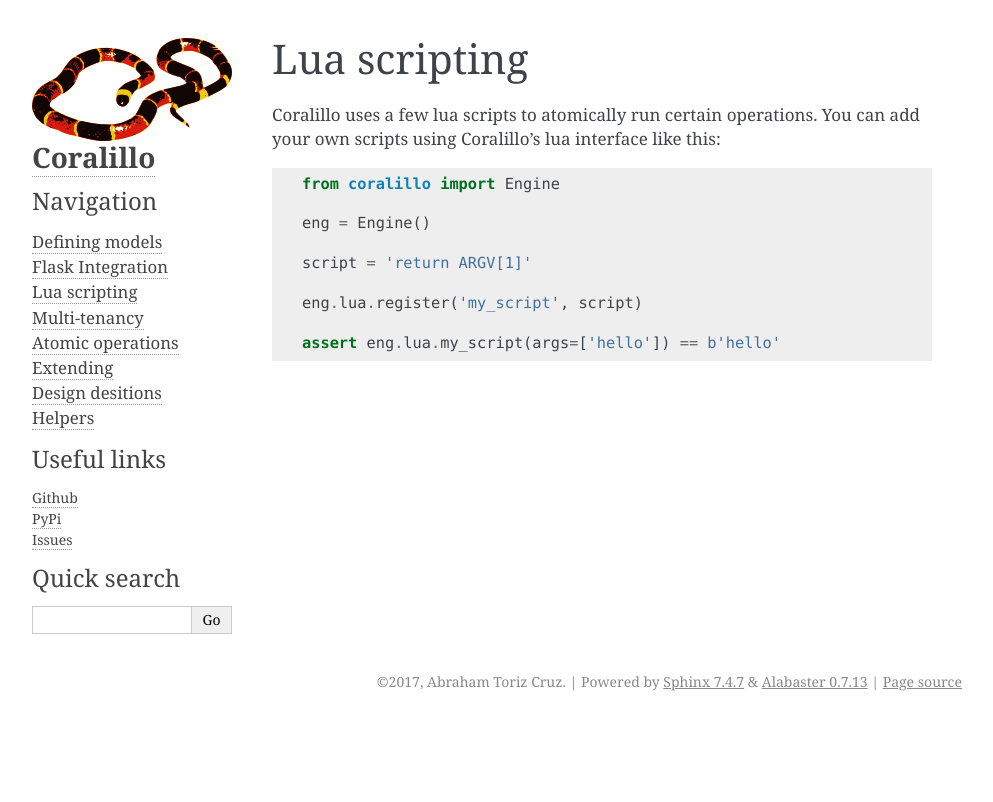
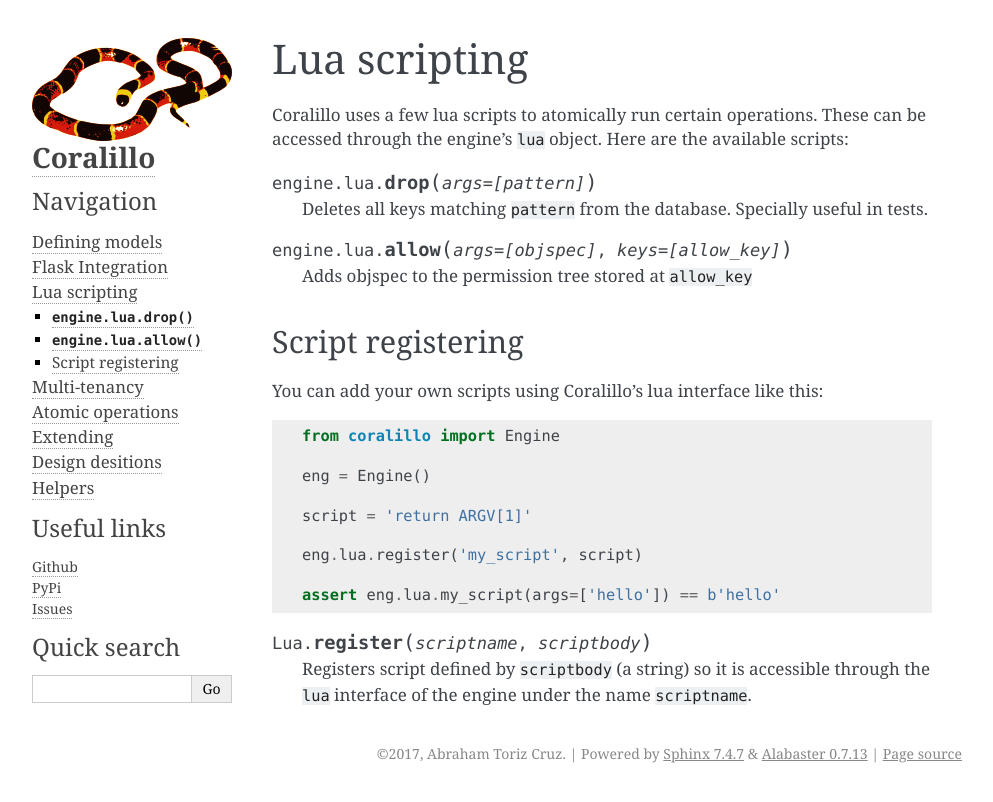
Before and after one commit to getfleety/coralillo, a Sphinx documentation site: the page built from docs/source/scripting.rst, in a window 1280 px wide. Shown: the top 802 px of the page, without its empty margins (148-1141 px from the left). Built offline with Sphinx 7.4.7, drawn with Linux system fonts in a browser that asks for light colours; formulas are drawn with MathJax 3.

Commit message:
document drop and allow scripts

```diff
--- a/docs/source/scripting.rst
+++ b/docs/source/scripting.rst
@@ -1,7 +1,20 @@
 Lua scripting
 =============
 
-Coralillo uses a few lua scripts to atomically run certain operations. You can add your own scripts using Coralillo's lua interface like this:
+Coralillo uses a few lua scripts to atomically run certain operations. These can be accessed through the engine's ``lua`` object. Here are the available scripts:
+
+.. function:: engine.lua.drop(args=[pattern])
+
+   Deletes all keys matching ``pattern`` from the database. Specially useful in tests.
+
+.. function:: engine.lua.allow(args=[objspec], keys=[allow_key])
+
+   Adds objspec to the permission tree stored at ``allow_key``
+
+Script registering
+------------------
+
+You can add your own scripts using Coralillo's lua interface like this:
 
 .. testcode::
 
@@ -14,3 +27,7 @@ Coralillo uses a few lua scripts to atomically run certain operations. You can a
     eng.lua.register('my_script', script)
 
     assert eng.lua.my_script(args=['hello']) == b'hello'
+
+.. function:: Lua.register(scriptname, scriptbody)
+
+   Registers script defined by ``scriptbody`` (a string) so it is accessible through the ``lua`` interface of the engine under the name ``scriptname``.
```
